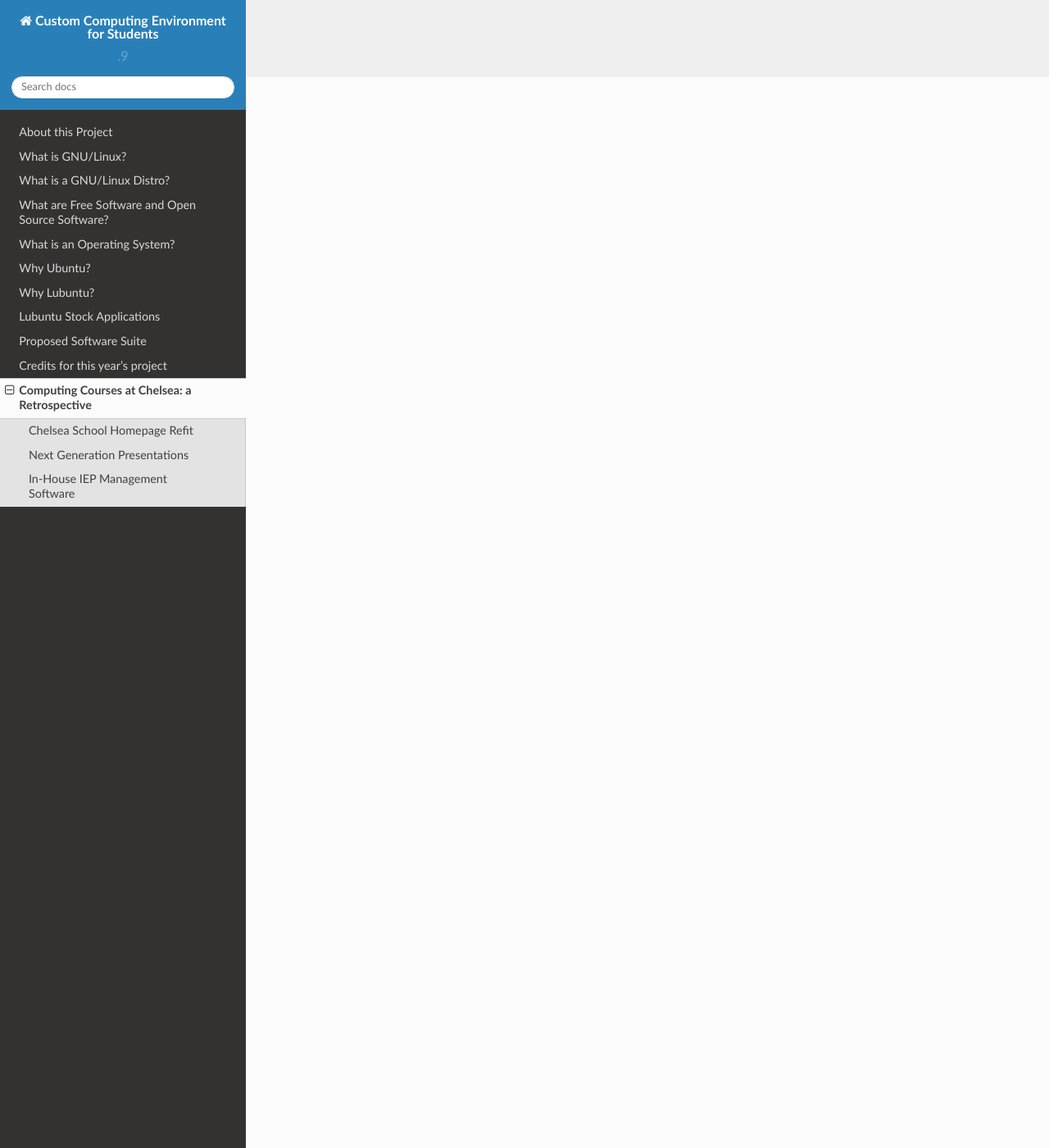
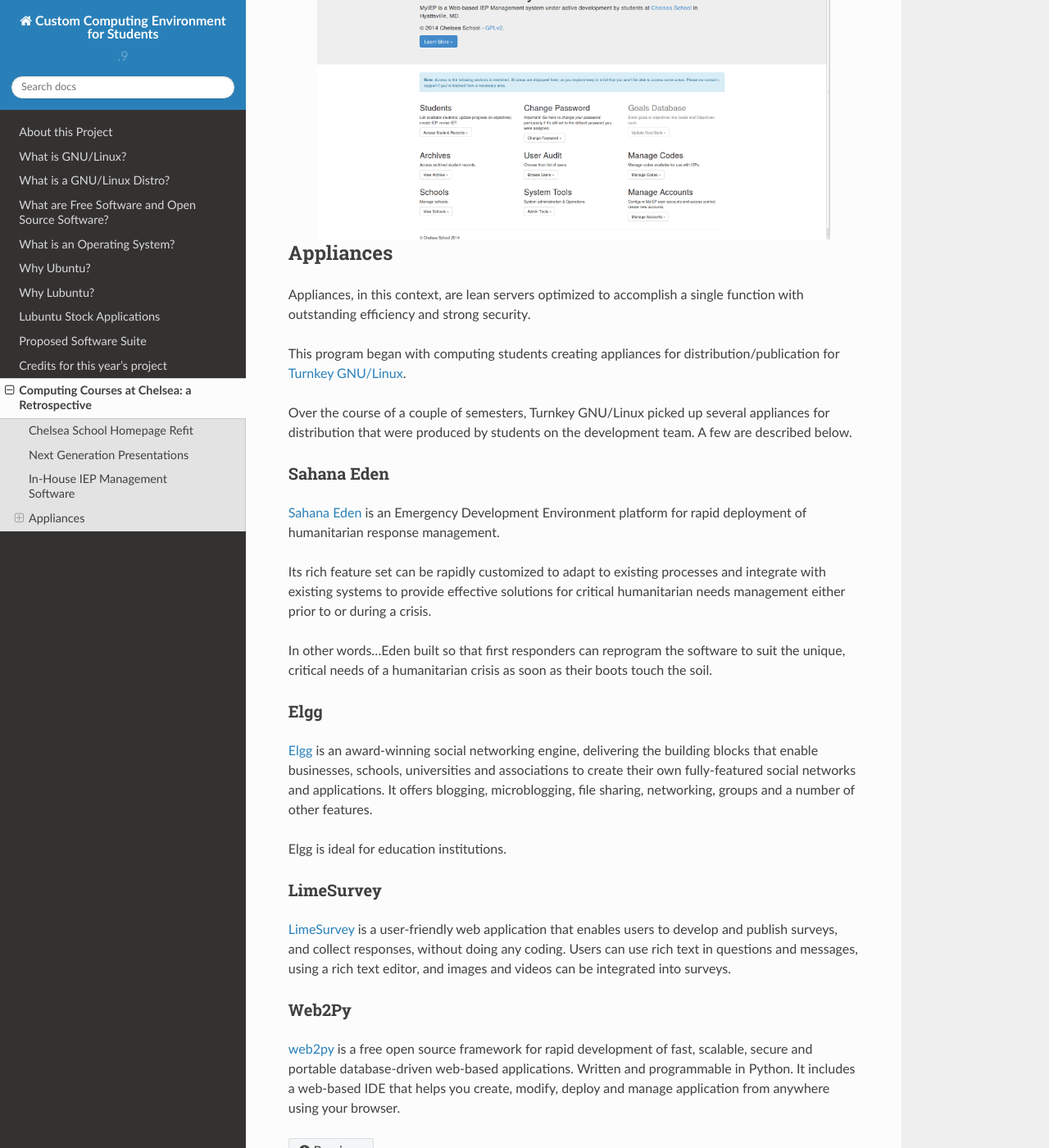
Before and after one commit to ghoulmann/fair-2015, a Sphinx documentation site: the page built from source/scrapbook.rst, in a window 1280 px wide and 1400 px high, scrolled down 1306 px. Shown: the whole window at 82% size. Built offline with Sphinx 7.4.7 and the Read the Docs theme 2.0.0, drawn with Linux system fonts in a browser that asks for light colours.

Commit message:
add images. presenting this version

```diff
--- a/source/scrapbook.rst
+++ b/source/scrapbook.rst
@@ -11,6 +11,9 @@
 
 Visit `Chelsea School <http://chelseaschool.edu>`_ at http://chelseaschool.edu.
 
+.. image:: _static/home.png
+   :width: 90%
+   :align: center
 
 Next Generation Presentations
 =================================================================
@@ -23,3 +26,45 @@
 ===========================================================
 
 2013-2014, students developed our in-house, web-based IEP-management software, which they dubbed "`MyIEP <http://localhost/MyIEP>`_."
+
+.. image:: _static/MyIEP.png
+   :width: 90%
+   :align: center
+
+Appliances
+===============
+
+Appliances, in this context, are lean servers optimized to accomplish a single function with outstanding efficiency and strong security.
+
+This program began with computing students creating appliances for distribution/publication for `Turnkey GNU/Linux <http://turnkeylinux.org>`_.
+
+Over the course of a couple of semesters, Turnkey GNU/Linux picked up several appliances for distribution that were produced by students on the development team. A few are described below.
+
+Sahana Eden
+------------
+
+`Sahana Eden <http://www.turnkeylinux.org/sahana-eden>`_ is an Emergency Development Environment platform for rapid deployment of humanitarian response management.
+
+Its rich feature set can be rapidly customized to adapt to existing processes and integrate with existing systems to provide effective solutions for critical humanitarian needs management either prior to or during a crisis.
+
+In other words...Eden built so that first responders can reprogram the software to suit the unique, critical needs of a humanitarian crisis as soon as their boots touch the soil.
+
+Elgg
+-----
+
+
+
+`Elgg <http://www.turnkeylinux.org/elgg>`_ is an award-winning social networking engine, delivering the building blocks that enable businesses, schools, universities and associations to create their own fully-featured social networks and applications. It offers blogging, microblogging, file sharing, networking, groups and a number of other features.
+
+Elgg is ideal for education institutions.
+
+LimeSurvey
+-----------
+
+
+`LimeSurvey <http://www.turnkeylinux.org/limesurvey>`_ is a user-friendly web application that enables users to develop and publish surveys, and collect responses, without doing any coding. Users can use rich text in questions and messages, using a rich text editor, and images and videos can be integrated into surveys.
+
+Web2Py
+-------
+
+`web2py <http://turnkeylinux.org/web2py>`_ is a free open source framework for rapid development of fast, scalable, secure and portable database-driven web-based applications. Written and programmable in Python. It includes a web-based IDE that helps you create, modify, deploy and manage application from anywhere using your browser.
```
Also changed, not shown: source/about-project.rst (+13 -1 lines), source/_static/MyIEP.png (added), source/_static/home.png (added).
